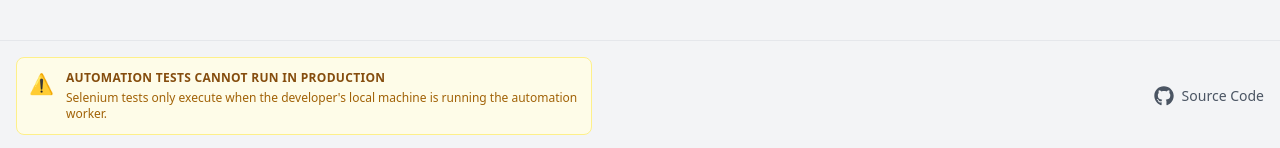
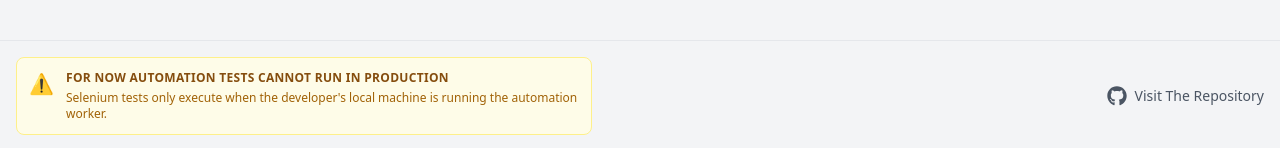
Before and after one commit to muhammadsyifaaul/web-automation-dashboard, a React (Vite) app in the folder frontend/: page / in a window 1280 px wide. Shown: the part 649-797 px from the top of the page. Built offline with nearby package versions, Linux system fonts and the light colour scheme; no server answers.

Commit message:
feat: add Footer component with automation warning and GitHub repository link

```diff
--- a/frontend/src/components/Footer.tsx
+++ b/frontend/src/components/Footer.tsx
@@ -11,7 +11,7 @@ const Footer: React.FC = () => {
                     <span className="text-xl">⚠️</span>
                     <div>
                         <p className="text-xs font-bold text-yellow-800 dark:text-yellow-200 uppercase tracking-wide">
-                            Automation tests cannot run in production
+                            For Now Automation tests cannot run in production
                         </p>
                         <p className="text-xs text-yellow-700 dark:text-yellow-300 mt-1">
                             Selenium tests only execute when the developer's local machine is running the automation worker.
@@ -28,7 +28,7 @@ const Footer: React.FC = () => {
                         className="flex items-center gap-2 text-gray-600 dark:text-gray-400 hover:text-black dark:hover:text-white transition-colors text-sm font-medium"
                     >
                         <FaGithub className="text-xl" />
-                        <span>Source Code</span>
+                        <span>Visit The Repository</span>
                     </a>
                 </div>
             </div>
```
